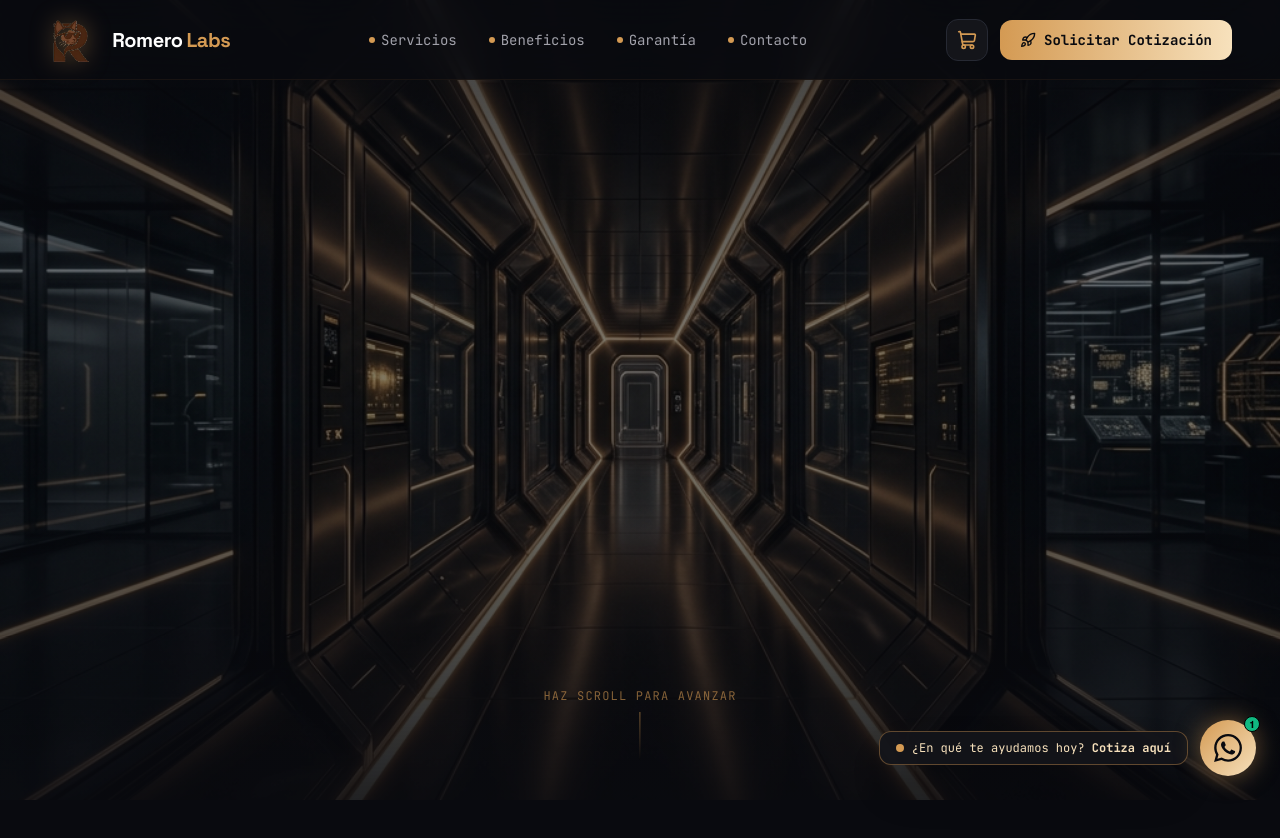
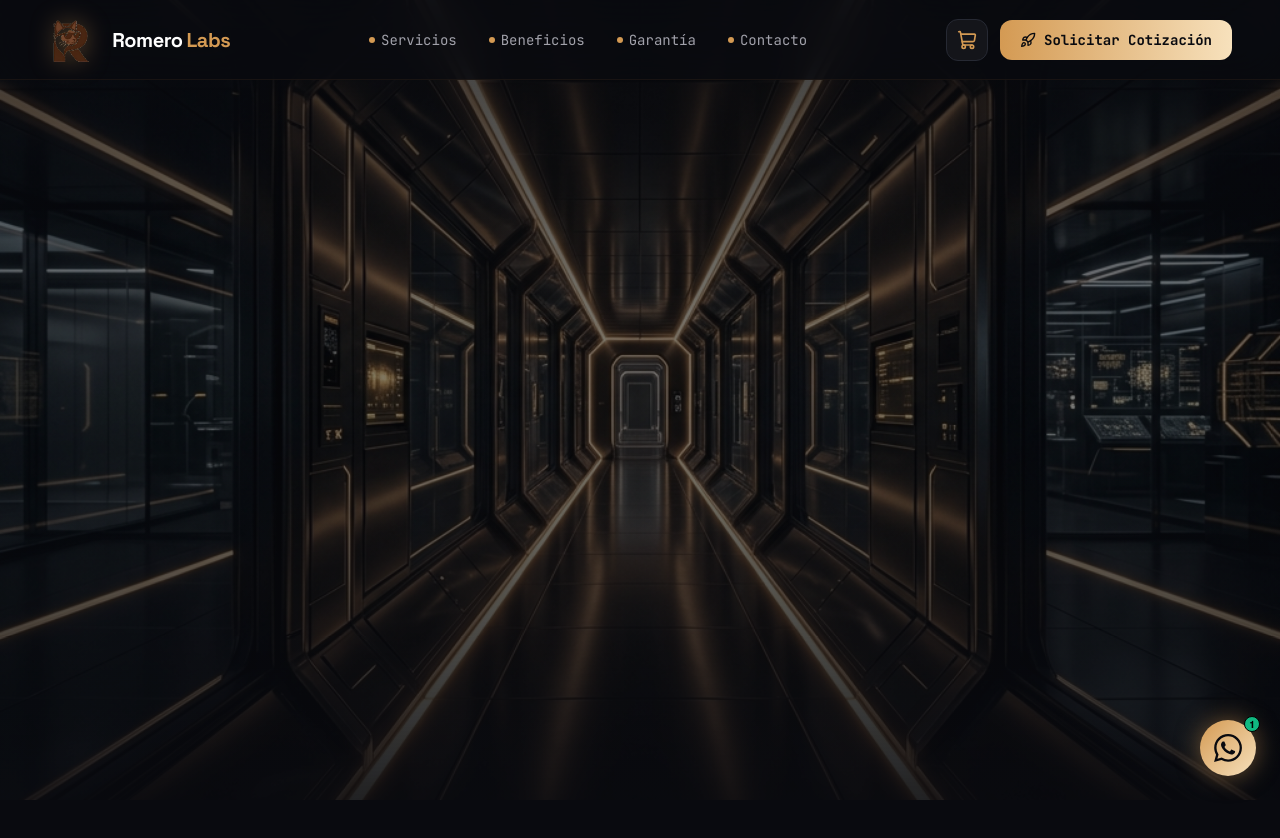
Before and after one commit to eduardo956/RomeroLabs, a React (Vite) app: page / in a window 1280 px wide. Shown: the top 838 px of the page. Built offline with nearby package versions, Linux system fonts and the light colour scheme.

Commit message:
style: remove unharmonious ui elements (ticker, scroll indicator, whatsapp tooltip)

```diff
--- a/src/App.jsx
+++ b/src/App.jsx
@@ -69,9 +69,6 @@ function App() {
 
               {/* 1. Hero Section */}
               <Hero />
-
-              {/* 2. Ticker Marquee */}
-              <Ticker />
 
               {/* 3. Resultados que te Impulsan (Feature pillars) */}
               <ResultsPillars />
@@ -173,17 +170,6 @@ function App() {
                 )}`}
                 target="_blank"
                 rel="noopener noreferrer"
-                className="hidden sm:flex items-center gap-2 mr-3 px-4 py-2 bg-[#14151a]/95 border border-[#d49a53]/40 backdrop-blur-xl rounded-xl text-[#f7e1bc] font-label-sm text-xs shadow-2xl hover:text-white transition-colors"
-              >
-                <span className="w-2 h-2 rounded-full bg-[#d49a53] animate-ping"></span>
-                <span>¿En qué te ayudamos hoy? <strong>Cotiza aquí</strong></span>
-              </a>
-              <a
-                href={`https://wa.me/${whatsappConfig.phoneNumber}?text=${encodeURIComponent(
-                  whatsappConfig.defaultMessage
-                )}`}
-                target="_blank"
-                rel="noopener noreferrer"
                 aria-label="Contactar por WhatsApp"
                 className="w-14 h-14 rounded-full bg-gradient-to-br from-[#d49a53] to-[#f7e1bc] text-[#090a0f] flex items-center justify-center shadow-[0_0_25px_rgba(212,154,83,0.5)] transition-transform hover:scale-110 relative"
               >
--- a/src/components/Hero.jsx
+++ b/src/components/Hero.jsx
@@ -114,12 +114,6 @@ export const Hero = () => {
           </p>
         </div>
 
-        {/* Scroll Indicator */}
-        <div className="absolute bottom-10 left-1/2 -translate-x-1/2 flex flex-col items-center gap-2 opacity-60 animate-pulse">
-          <span className="font-label-sm text-xs text-[#d49a53] tracking-widest uppercase">Haz Scroll para avanzar</span>
-          <div className="w-px h-12 bg-gradient-to-b from-[#d49a53] to-transparent"></div>
-        </div>
-
       </div>
     </section>
   );
```
